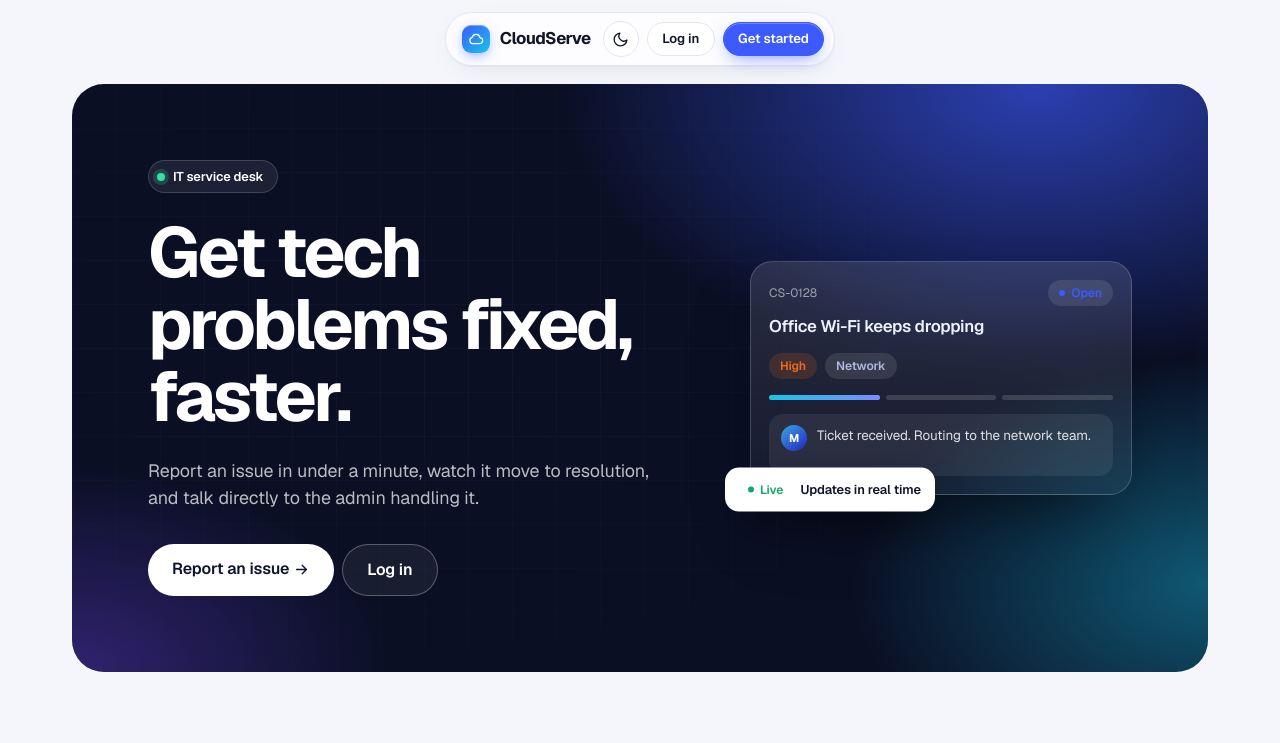
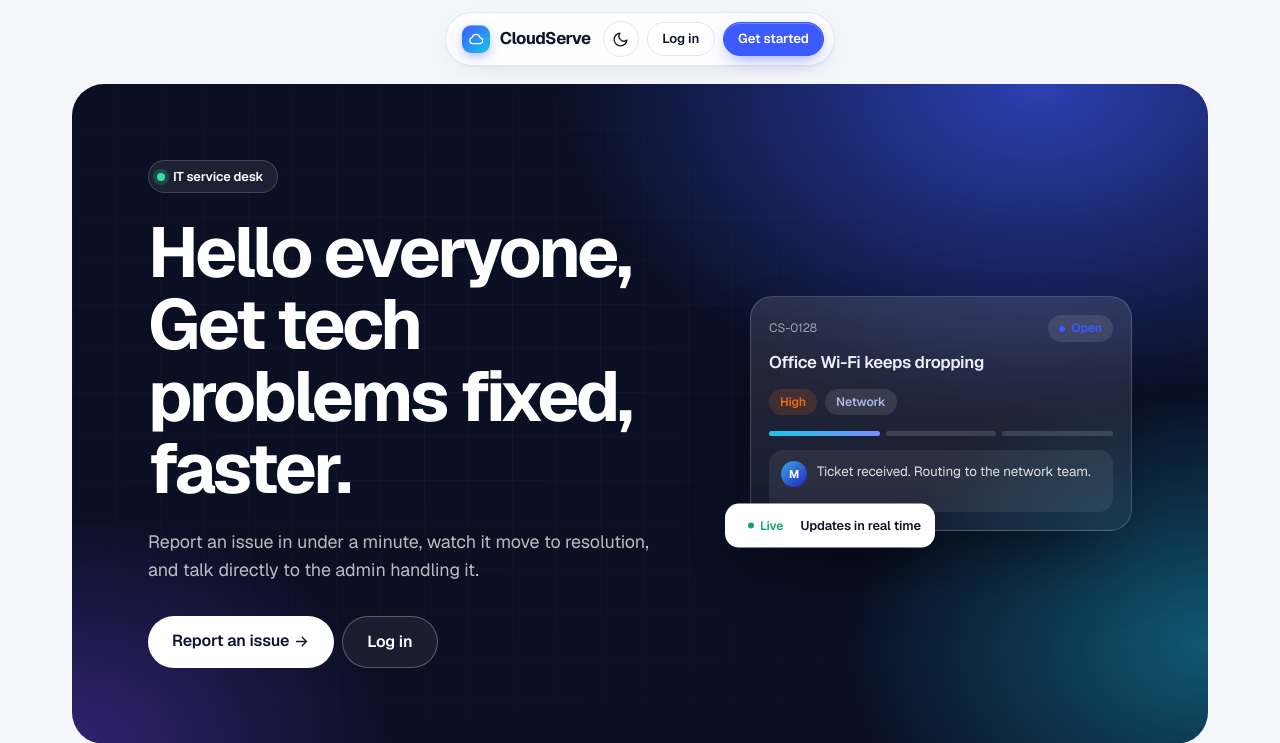
Before and after one commit to omkrve/cloudserve2, a Flask app: page / in a window 1280 px wide. Shown: the top 743 px of the page. Run offline with Flask 3, Linux system fonts and the light colour scheme; some libraries are stand-ins or nearby versions.

Commit message:
demo-check

```diff
--- a/app/templates/index.html
+++ b/app/templates/index.html
@@ -6,7 +6,7 @@
   <div class="row align-items-center g-5">
     <div class="col-lg-7">
       <span class="hero-badge mb-4"><i></i> IT service desk</span>
-      <h1>Get tech problems fixed, faster.</h1>
+      <h1>Hello everyone, Get tech problems fixed, faster.</h1>
       <p class="lead mt-4">Report an issue in under a minute, watch it move to resolution, and talk directly to the admin handling it.</p>
       <div class="d-flex flex-wrap gap-2 mt-4 pt-2">
         <a class="btn btn-lg btn-light-solid" href="{{ url_for('register') }}">Report an issue {{ icon('arrow', 17) }}</a>
```
